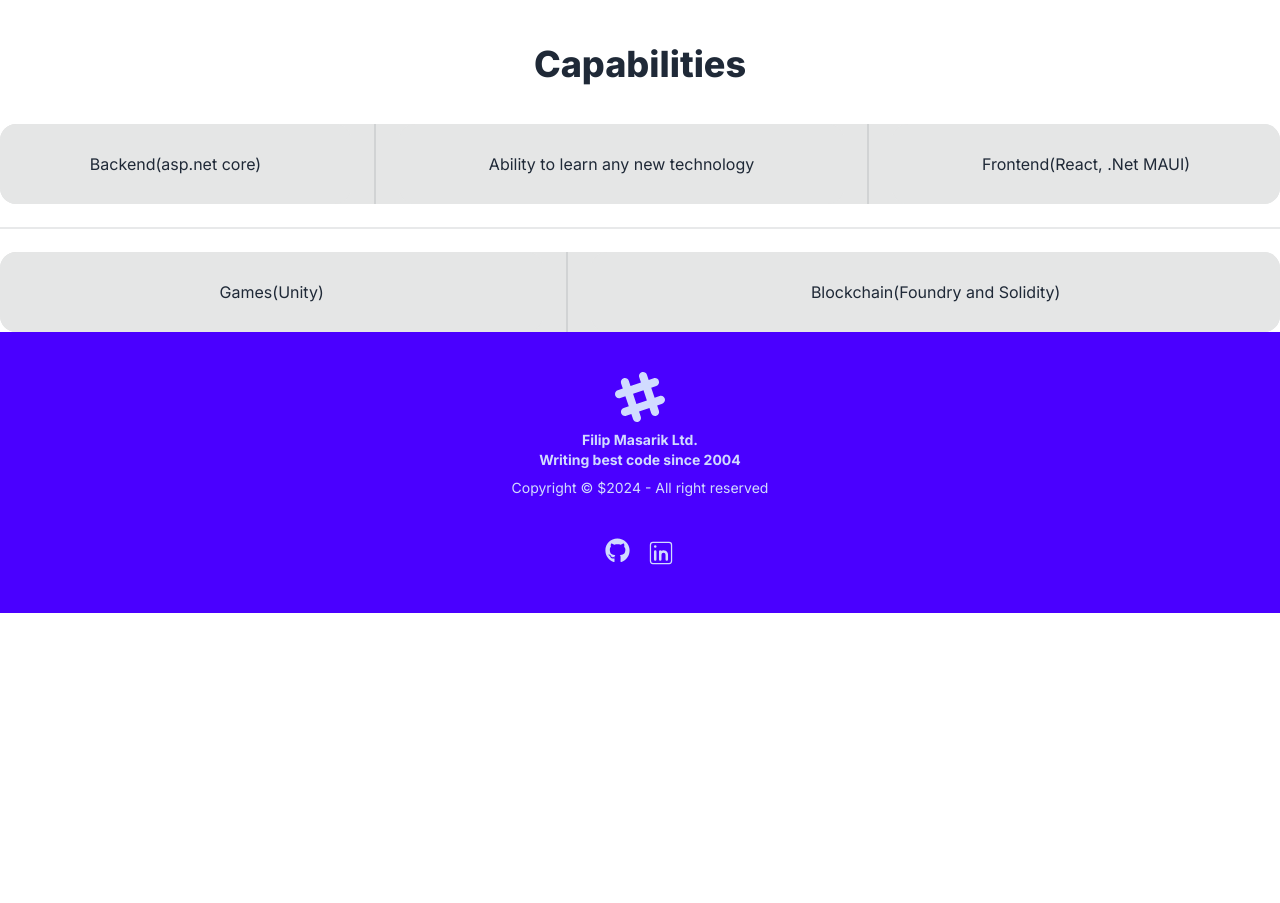
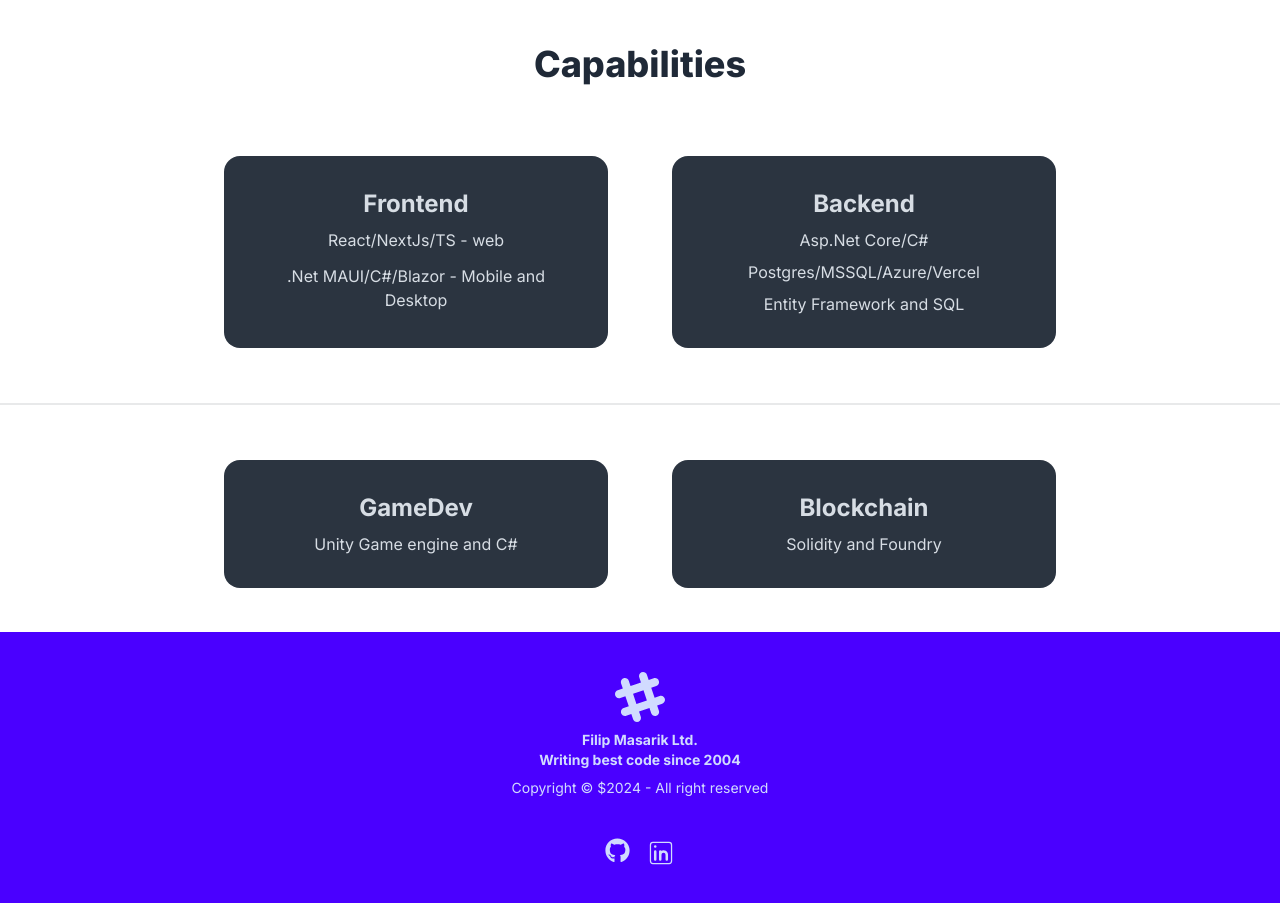
Before and after one commit to f1l1ph/portfoliopagenextjs, a Next.js app: page / in a window 1280 px wide. Shown: the part 840-1743 px from the top of the page. Before the commit the page ends 1453 px from the top, so only its background shows below. Built offline with nearby package versions, Linux system fonts and the light colour scheme.

Commit message:
added some capabilities as cards

```diff
--- a/app/Components/Capabilitis.tsx
+++ b/app/Components/Capabilitis.tsx
@@ -1,4 +1,5 @@
 import React from "react";
+import CapabilityCard from "./CapabilityCard";
 
 const Capabilitis = () => {
   return (
@@ -6,35 +7,30 @@ const Capabilitis = () => {
       <div className="flex justify-center pb-10">
         <h1 className="font-extrabold text-4xl">Capabilities</h1>
       </div>
-      <div className="flex w-full flex-col">
-        <div className="card bg-base-300 rounded-box grid h-20 place-items-center">
-          <div className="flex w-full">
-            <div className="card bg-base-300 rounded-box grid h-20 flex-grow place-items-center">
-              Backend(asp.net core)
-            </div>
-            <div className="divider divider-horizontal"></div>
-            <div className="card bg-base-300 rounded-box grid h-20 flex-grow place-items-center">
-              Ability to learn any new technology
-            </div>
-            <div className="divider divider-horizontal"></div>
 
-            <div className="card bg-base-300 rounded-box grid h-20 flex-grow place-items-center">
-              Frontend(React, .Net MAUI)
-            </div>
-          </div>
-        </div>
-        <div className="divider"></div>
-        <div className="card bg-base-300 rounded-box grid h-20 place-items-center">
-          <div className="flex w-full">
-            <div className="card bg-base-300 rounded-box grid h-20 flex-grow place-items-center">
-              Games(Unity)
-            </div>
-            <div className="divider divider-horizontal"></div>
-            <div className="card bg-base-300 rounded-box grid h-20 flex-grow place-items-center">
-              Blockchain(Foundry and Solidity)
-            </div>
-          </div>
-        </div>
+      <div className="flex flex-wrap justify-center">
+        <CapabilityCard>
+          <h2 className="text-2xl font-bold">Frontend</h2>
+          <p>React/NextJs/TS - web</p>
+          <p>.Net MAUI/C#/Blazor - Mobile and Desktop</p>
+        </CapabilityCard>
+        <CapabilityCard>
+          <h2 className="text-2xl font-bold">Backend</h2>
+          <p>Asp.Net Core/C#</p>
+          <p>Postgres/MSSQL/Azure/Vercel</p>
+          <p>Entity Framework and SQL</p>
+        </CapabilityCard>
+      </div>
+      <div className="divider"></div>
+      <div className="flex justify-center flex-wrap pb-3">
+        <CapabilityCard>
+          <h2 className="text-2xl font-bold">GameDev</h2>
+          <p>Unity Game engine and C#</p>
+        </CapabilityCard>
+        <CapabilityCard>
+          <h2 className="text-2xl font-bold">Blockchain</h2>
+          <p>Solidity and Foundry</p>
+        </CapabilityCard>
       </div>
     </>
   );
--- /dev/null
+++ b/app/Components/CapabilityCard.tsx
@@ -0,0 +1,15 @@
+import React from "react";
+
+interface Props {
+  children: React.ReactNode;
+}
+
+const CapabilityCard = ({ children }: Props) => {
+  return (
+    <div className="card bg-neutral text-neutral-content w-96 m-8">
+      <div className="card-body items-center text-center">{children}</div>
+    </div>
+  );
+};
+
+export default CapabilityCard;
--- a/app/Components/TimeLine.tsx
+++ b/app/Components/TimeLine.tsx
@@ -1,4 +1,5 @@
 import React from "react";
+import Image from "next/image";
 
 const TimeLine = () => {
   return (
@@ -133,9 +134,20 @@ const TimeLine = () => {
         <div className="timeline-start mb-10 md:text-end">
           <time className="font-mono italic">2021</time>
           <div className="text-lg font-black align-right">Spin Game</div>
-          Mobile game made for competetion https://ihra.ics.upjs.sk/. <br /> I
-          have teamed with designer Tomas Benko and we won third place. Game was
-          made in Unity engine.
+          <p className="w-96 align-middle">
+            Mobile game made for competetion https://ihra.ics.upjs.sk/. I have
+            teamed with designer Tomas Benko and we won third place. Game was
+            made in Unity engine. You can find source code on my github:
+            https://github.com/f1l1ph/Spin_Game
+          </p>
+        </div>
+        <div className="timeline-end mb-10">
+          <Image
+            src={"/spin_gameScreenshot.jpeg"}
+            width="250"
+            height="250"
+            alt="here should be image"
+          />
         </div>
       </li>
     </ul>
```
